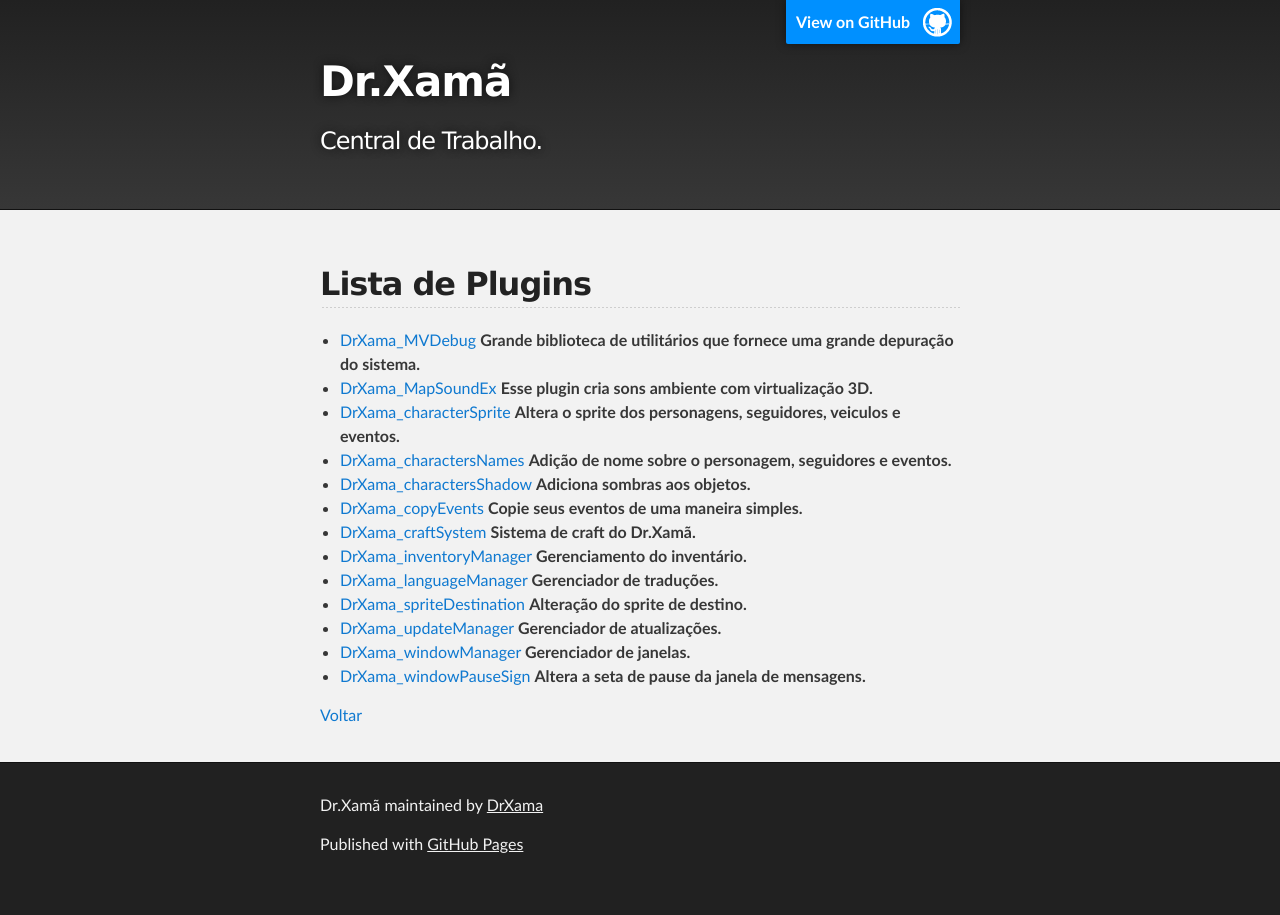
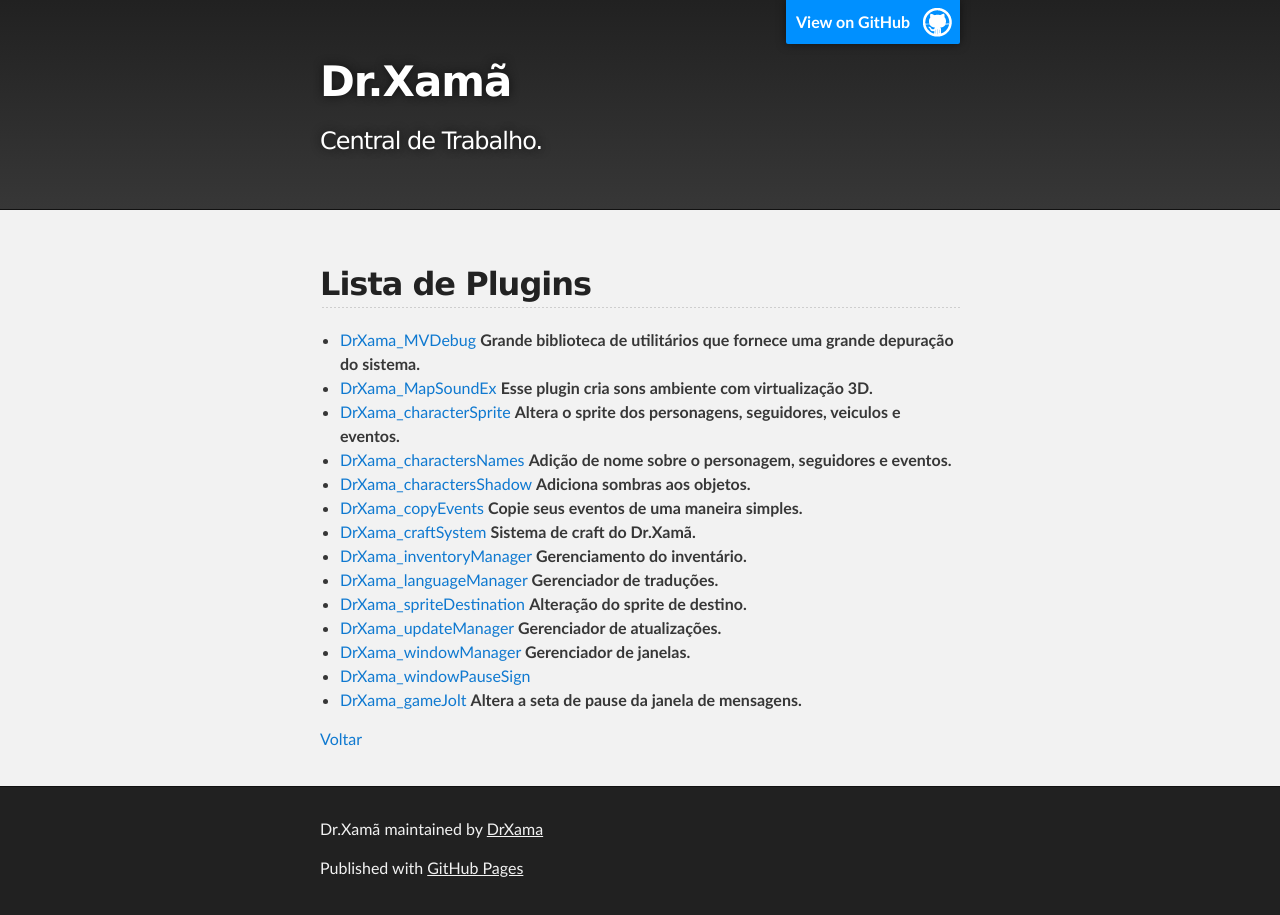
Before and after one commit to DrXama/Dr.Xama---RPG-MAKER-MV, a Jekyll site: the page built from docs/plugins-list.md, in a window 1280 px wide. Built offline with Jekyll 4.4.1, drawn with Linux system fonts in a browser that asks for light colours; our own code applies the rules of GitHub Pages for plain Markdown files.

Commit message:
Add: DrXama_gameJolt

```diff
--- a/docs/plugins-list.md
+++ b/docs/plugins-list.md
@@ -29,6 +29,7 @@
 - [DrXama_windowManager](https://raw.githubusercontent.com/GS-GAME-WORDS/Dr.Xama---RPG-MAKER-MV/master/plugins/DrXama_windowManager.js)
 __Gerenciador de janelas.__
 - [DrXama_windowPauseSign](https://raw.githubusercontent.com/GS-GAME-WORDS/Dr.Xama---RPG-MAKER-MV/master/plugins/DrXama_windowPauseSign.js)
+- [DrXama_gameJolt](https://raw.githubusercontent.com/GS-GAME-WORDS/Dr.Xama---RPG-MAKER-MV/master/plugins/DrXama_gameJolt.js)
 __Altera a seta de pause da janela de mensagens.__
 
 [Voltar](./)
```
